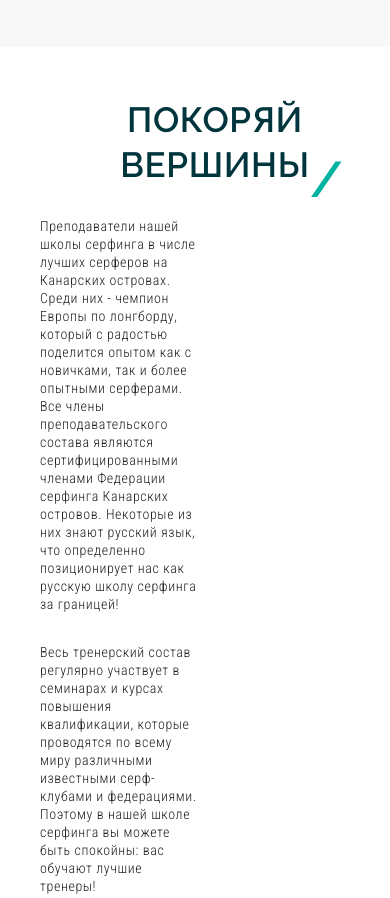
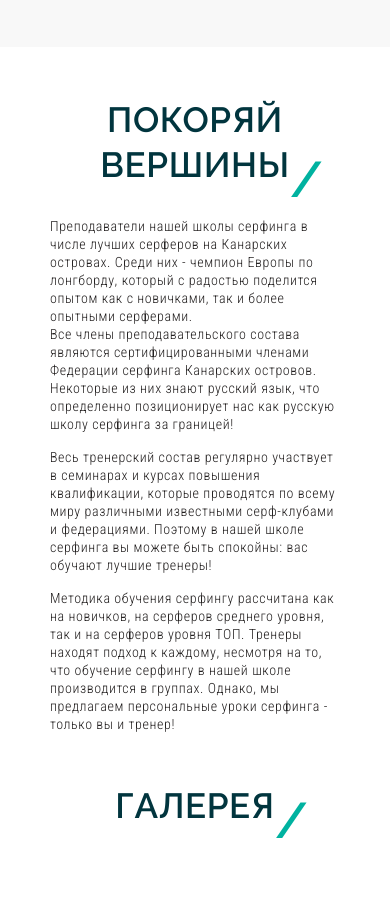
Before and after one commit to SmychenkoOleg/wave7, a plain HTML site: page index.html in a window 390 px wide. Shown: the part 3379-4277 px from the top of the page. After the commit the page ends 4237 px from the top, so only its background shows below. Drawn offline with nearby package versions, Linux system fonts and the light colour scheme.

Commit message:
adaptive 3

```diff
--- a/css/style.css
+++ b/css/style.css
@@ -903,7 +903,7 @@ justify-content: space-evenly;
 }
 
 .doit__inner {
-  margin-left: 20px;
+  /* margin-left: 20px; */
   padding: 0;
 }
 }
@@ -1044,21 +1044,29 @@ justify-content: space-evenly;
 }
 
 .doit {
-  background-position: bottom right;
-  background-size: 43%;
-  padding-top: 50px;
-  padding-left: 20px;
+  /* background-position: bottom right;
+  background-size: 43%; */
+  background-image: none !important;
+  /* padding-top: 50px;
+  padding-left: 20px; */
+  padding: 50px 50px 0;
   margin-bottom: 50px;
 }
 
 .doit__inner {
   max-width: 100%;
+  margin-left: 0;
 }
 
-.doit__inner p {
+.doit__inner p:nth-of-type(2),
+.doit__inner p:nth-of-type(3) {
+  margin-bottom: 15px;
+}
+
+/* .doit__inner p {
   max-width: 45%;
   width: 100%;
-}
+} */
 .doit__title {
   margin-bottom: 30px;
 }
```
